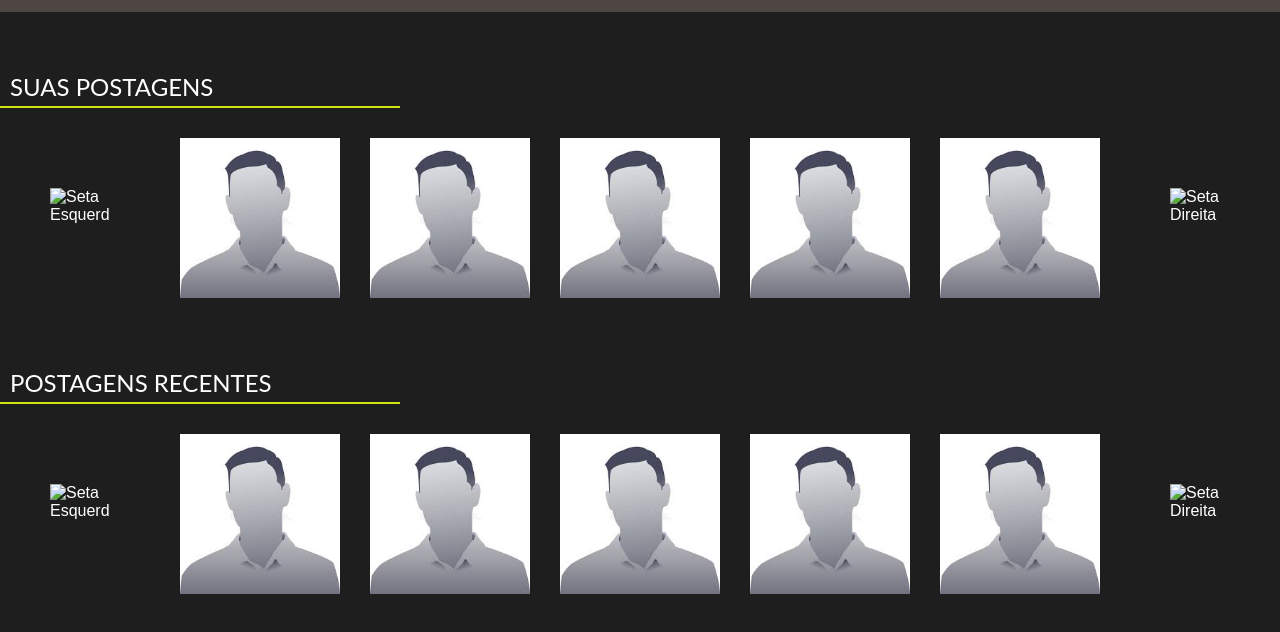
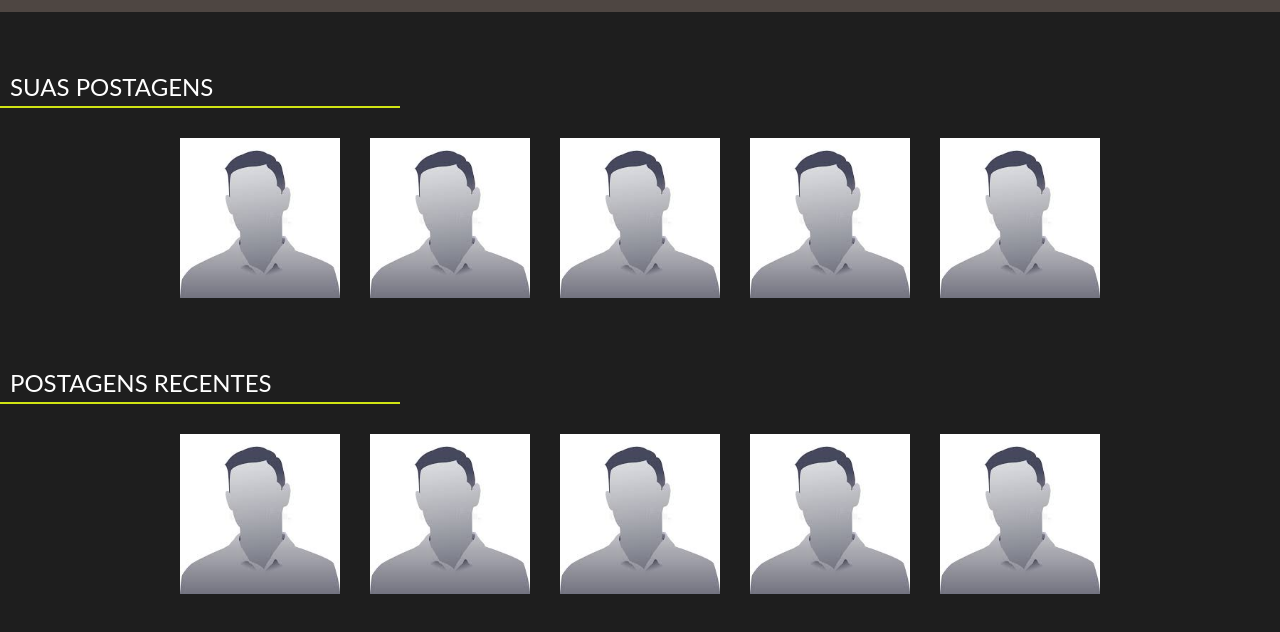
Before and after one commit to Leofm47/prot-tipo_pp, a plain HTML site: page client/index.html in a window 1280 px wide. Shown: the part 44-676 px from the top of the page. Drawn offline with Linux system fonts and the light colour scheme.

Commit message:
Mensagem descrevendo as alterações

```diff
--- a/client/index.html
+++ b/client/index.html
@@ -1,5 +1,5 @@
 <!DOCTYPE html>
-<html lang="pt">
+<html lang="pt-br">
 <head>
     <meta charset="UTF-8">
     <meta name="viewport" content="width=device-width, initial-scale=1.0">
@@ -37,13 +37,11 @@
         <hr>
     </div>
     <div class="div-images">
-        <img class="setas-home" src="../assets/seta-esquerda.png" alt="Seta Esquerda">
-        <img src="../assets/exemplo.jpg" alt="Imagem Exemplo">
-        <img src="../assets/exemplo.jpg" alt="Imagem Exemplo">
-        <img src="../assets/exemplo.jpg" alt="Imagem Exemplo">
-        <img src="../assets/exemplo.jpg" alt="Imagem Exemplo">
-        <img src="../assets/exemplo.jpg" alt="Imagem Exemplo">
-        <img class="setas-home" src="../assets/seta-direita.png" alt="Seta Direita">
+        <img src="../assets/exemplo.jpg" alt="Imagem usada de Exemplo">
+        <img src="../assets/exemplo.jpg" alt="Imagem usada de Exemplo">
+        <img src="../assets/exemplo.jpg" alt="Imagem usada de Exemplo">
+        <img src="../assets/exemplo.jpg" alt="Imagem usada de Exemplo">
+        <img src="../assets/exemplo.jpg" alt="Imagem usada de Exemplo">
     </div>
 
     <div class="div-home-photo">
@@ -51,13 +49,11 @@
         <hr>
     </div>
     <div class="div-images">
-        <img class="setas-home" src="../assets/seta-esquerda.png" alt="Seta Esquerda">
-        <img src="../assets/exemplo.jpg" alt="Imagem Exemplo">
-        <img src="../assets/exemplo.jpg" alt="Imagem Exemplo">
-        <img src="../assets/exemplo.jpg" alt="Imagem Exemplo">
-        <img src="../assets/exemplo.jpg" alt="Imagem Exemplo">
-        <img src="../assets/exemplo.jpg" alt="Imagem Exemplo">
-        <img class="setas-home" src="../assets/seta-direita.png" alt="Seta Direita">
+        <img src="../assets/exemplo.jpg" alt="Imagem usada de Exemplo">
+        <img src="../assets/exemplo.jpg" alt="Imagem usada de Exemplo">
+        <img src="../assets/exemplo.jpg" alt="Imagem usada de Exemplo">
+        <img src="../assets/exemplo.jpg" alt="Imagem usada de Exemplo">
+        <img src="../assets/exemplo.jpg" alt="Imagem usada de Exemplo">
     </div>
 </main>
 
```
Also changed, not shown: client/cadastro.html (+4 -4 lines), client/login.html (+11 -10 lines), README.md (added).
